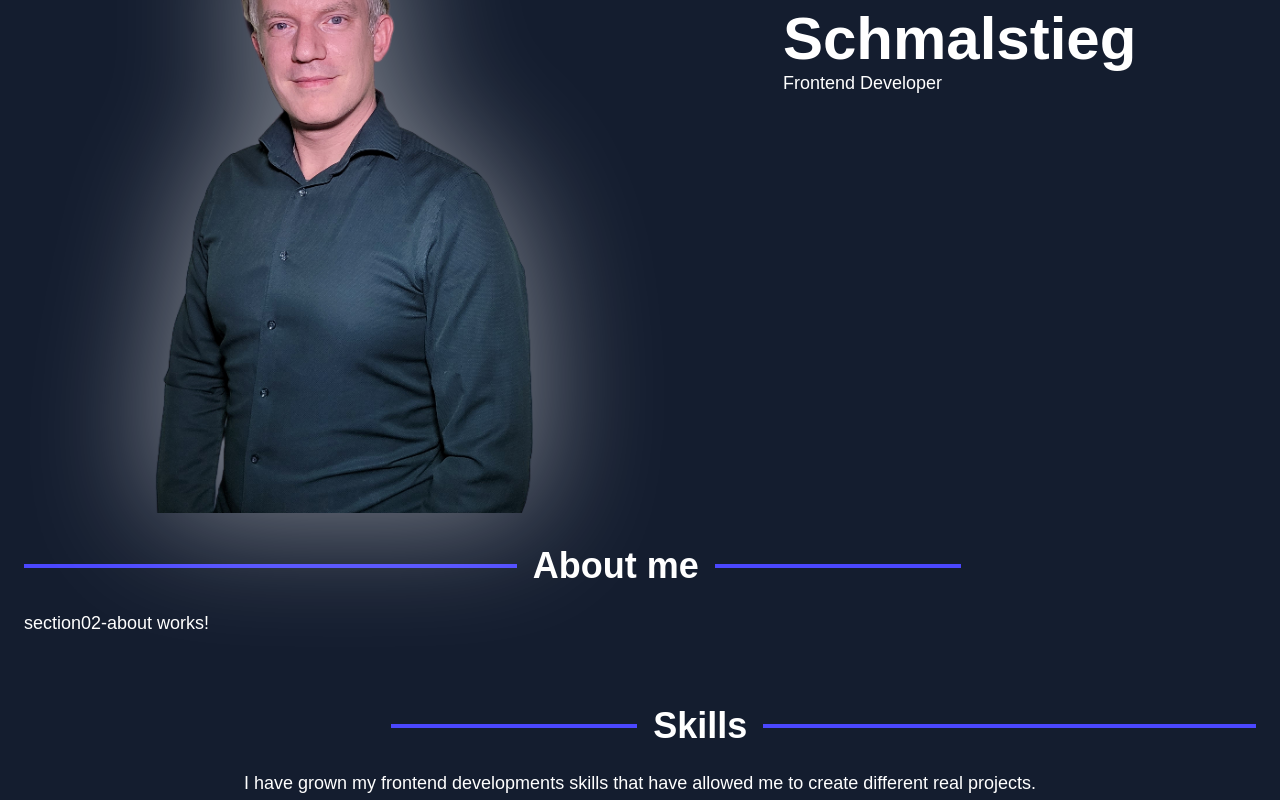
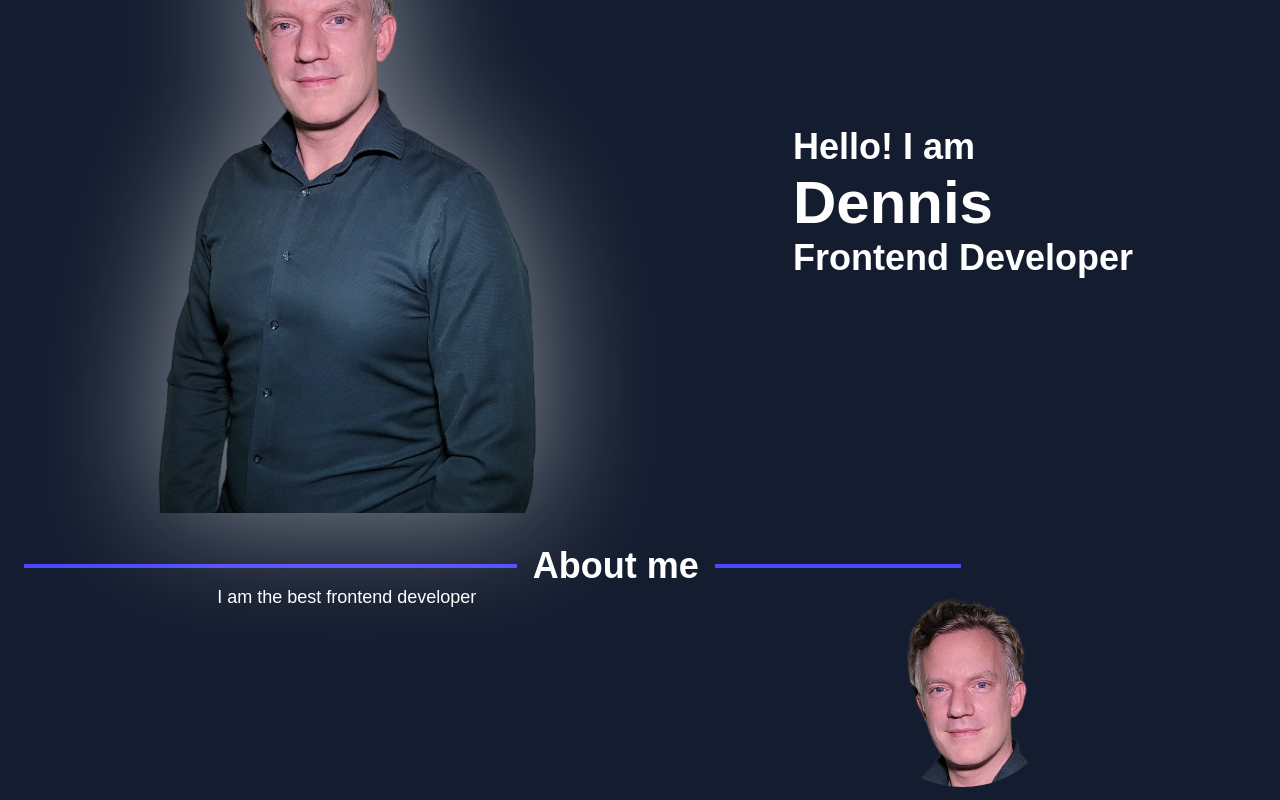
Before and after one commit to felianfilian/portfolio, an Angular app: page / in a window 1280 px wide. Shown: the part 200-1000 px from the top of the page. Built offline with nearby package versions, Linux system fonts and the light colour scheme.

Commit message:
about section first setup

```diff
--- a/src/app/section01-hero/section01-hero.component.html
+++ b/src/app/section01-hero/section01-hero.component.html
@@ -1,9 +1,8 @@
 <div id="section-hero">
   <div>
-    <h2>I am</h2>
+    <h2>Hello! I am</h2>
     <h1>Dennis</h1>
-    <h1>Schmalstieg</h1>
-    <span>Frontend Developer</span>
+    <h2>Frontend Developer</h2>
   </div>
   <div class="hero-container">
     <img
--- a/src/app/section01-hero/section01-hero.component.scss
+++ b/src/app/section01-hero/section01-hero.component.scss
@@ -2,6 +2,7 @@
   display: flex;
   flex-direction: row-reverse;
   justify-content: space-around;
+  align-items: center;
   flex-wrap: wrap;
 }
 
--- a/src/app/section02-about/section02-about.component.html
+++ b/src/app/section02-about/section02-about.component.html
@@ -5,5 +5,16 @@
     <div class="bg-line width-20p"></div>
   </div>
 
-  <p>section02-about works!</p>
+  <div class="about-container">
+    <div width="60%">
+      <span>I am the best frontend developer</span>
+    </div>
+    <div class="hero-container">
+      <img
+        class="img-profile-head"
+        src="./assets/ds_profile/profile_01_head_01.png"
+        alt="ds_head"
+      />
+    </div>
+  </div>
 </section>
--- a/src/app/section02-about/section02-about.component.scss
+++ b/src/app/section02-about/section02-about.component.scss
@@ -19,3 +19,15 @@
 .width-40p {
   width: 40%;
 }
+
+.about-container {
+  display: flex;
+  justify-content: space-around;
+  flex-wrap: wrap;
+}
+
+.img-profile-head {
+  width: 200px;
+
+  border-radius: 50%;
+}
```
